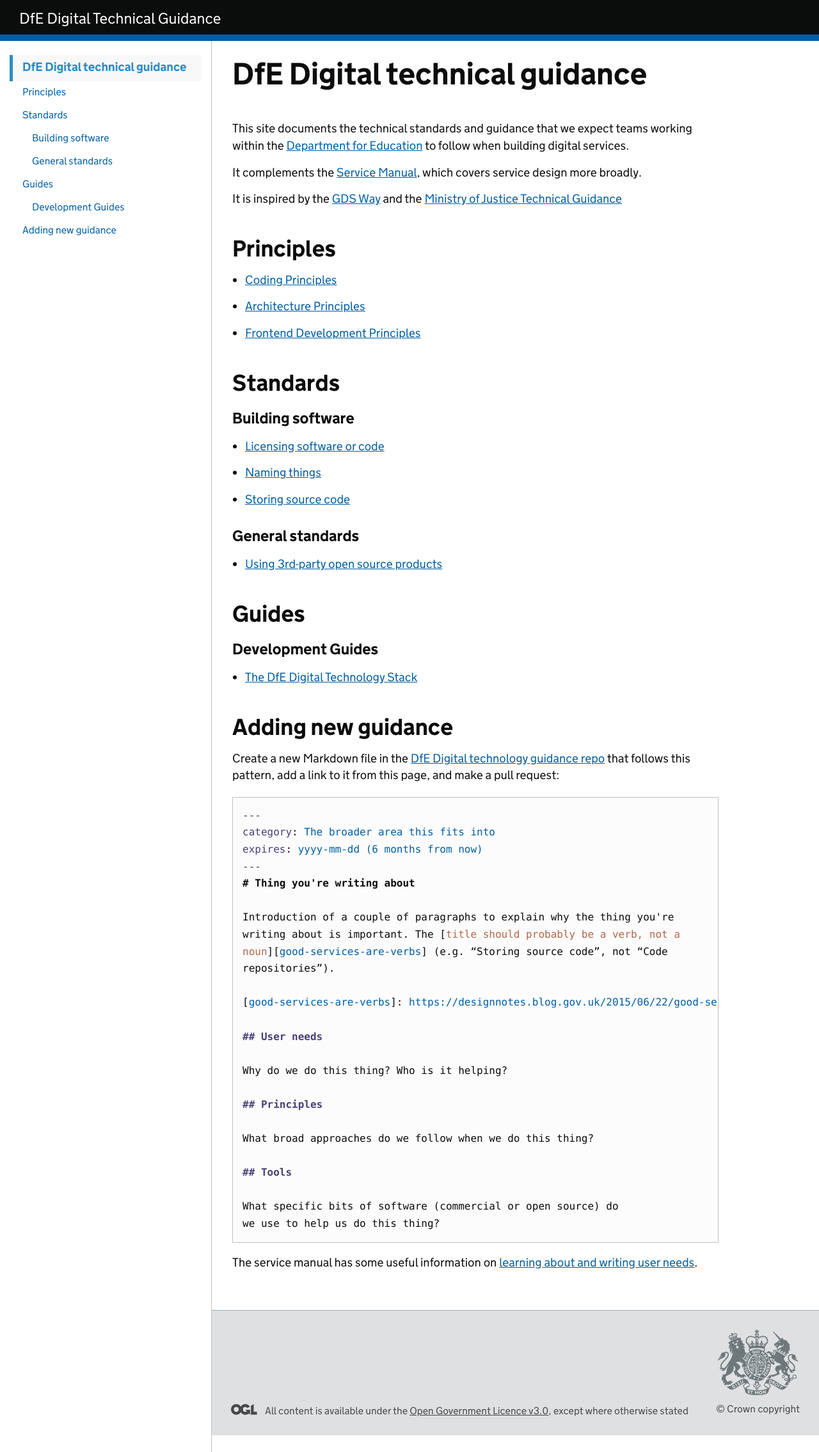
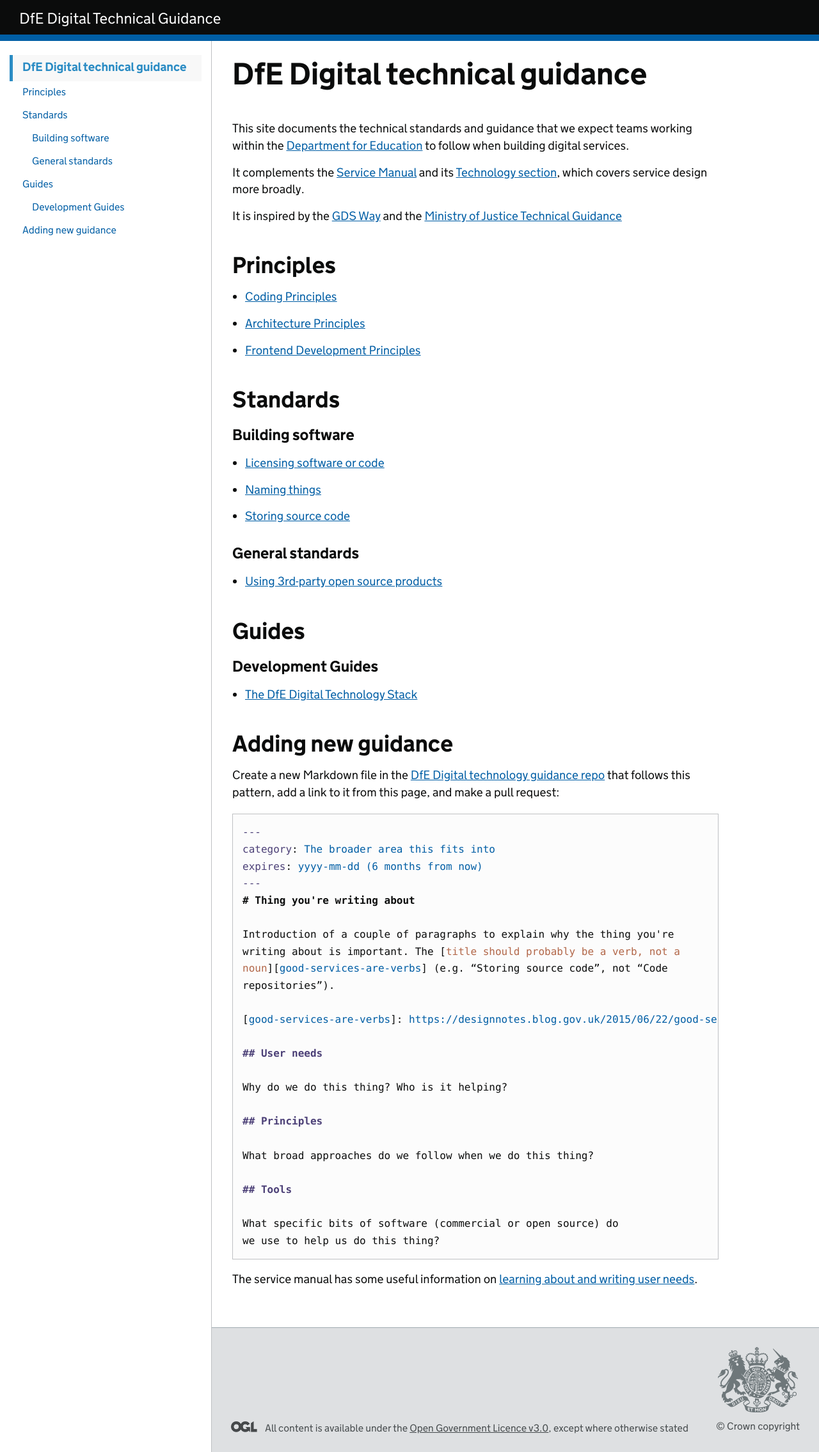
Before and after one commit to DFE-Digital/technical-guidance, a Jekyll site: the page built from index.md, in a window 1280 px wide. Shown: the whole page at 64% size. Built offline with Jekyll 4.4.1, drawn with Linux system fonts in a browser that asks for light colours; our own code applies the rules of GitHub Pages for plain Markdown files.

Commit message:
Add link to Service Manual tech section
To encourage people to read the relevant part of the service manual for tech people.

```diff
--- a/index.md
+++ b/index.md
@@ -3,7 +3,8 @@ This site documents the technical standards and guidance that we expect teams wo
 within the [Department for Education](https://www.gov.uk/government/organisations/department-for-education)
 to follow when building digital services.
 
-It complements the [Service Manual](https://www.gov.uk/service-manual),
+It complements the [Service Manual](https://www.gov.uk/service-manual) and its
+[Technology section](https://www.gov.uk/service-manual/technology),
 which covers service design more broadly.
 
 It is inspired by the [GDS Way](https://gds-way.cloudapps.digital) and the
```
